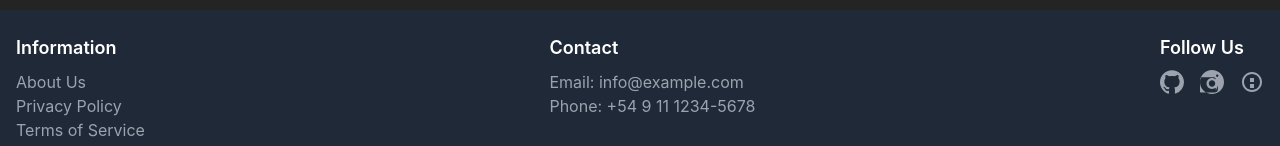
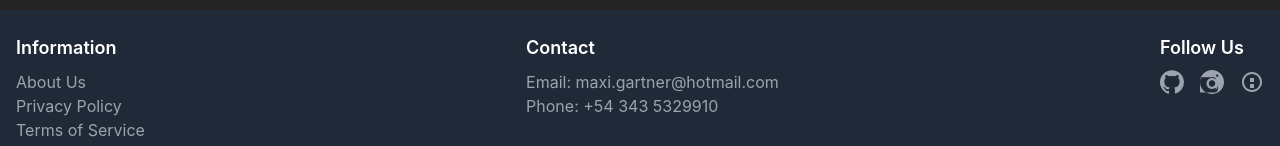
Before and after one commit to maxi-gartner/GestorDeEventosFront, a React (Vite) app: page / in a window 1280 px wide. Shown: the part 806-952 px from the top of the page. Built offline with nearby package versions, Linux system fonts and the light colour scheme; no server answers.

Commit message:
rutas de footer

```diff
--- a/src/components/Footer.jsx
+++ b/src/components/Footer.jsx
@@ -1,3 +1,5 @@
+import { Link } from "react-router-dom";
+
 export default function Footer() {
   return (
     <footer className="bg-gray-800 text-white py-6 mt-4">
@@ -7,34 +9,36 @@ export default function Footer() {
             <h5 className="text-lg font-semibold">Information</h5>
             <ul className="list-none mt-2">
               <li>
-                <a href="#" className="text-gray-400 hover:text-white">
+                <Link to="/about" className="text-gray-400 hover:text-white">
                   About Us
-                </a>
+                </Link>
               </li>
               <li>
-                <a href="#" className="text-gray-400 hover:text-white">
+                <Link to="#" className="text-gray-400 hover:text-white">
                   Privacy Policy
-                </a>
+                </Link>
               </li>
               <li>
-                <a href="#" className="text-gray-400 hover:text-white">
+                <Link to="#" className="text-gray-400 hover:text-white">
                   Terms of Service
-                </a>
+                </Link>
               </li>
             </ul>
           </div>
 
           <div className="mb-4 md:mb-0">
             <h5 className="text-lg font-semibold">Contact</h5>
-            <p className="text-gray-400 mt-2">Email: info@example.com</p>
-            <p className="text-gray-400">Phone: +54 9 11 1234-5678</p>
+            <p className="text-gray-400 mt-2">
+              Email: maxi.gartner@hotmail.com
+            </p>
+            <p className="text-gray-400">Phone: +54 343 5329910</p>
           </div>
 
           <div>
             <h5 className="text-lg font-semibold">Follow Us</h5>
             <div className="flex space-x-4 mt-2">
               <a
-                href="https://github.com/your-repo"
+                href="https://github.com/maxi-gartner"
                 className="text-gray-400 hover:text-white"
                 target="_blank"
                 rel="noopener noreferrer"
@@ -48,7 +52,7 @@ export default function Footer() {
                 </svg>
               </a>
               <a
-                href="https://www.instagram.com/yourprofile"
+                href="https://www.instagram.com/maxi.gartner/"
                 className="text-gray-400 hover:text-white"
                 target="_blank"
                 rel="noopener noreferrer"
```
